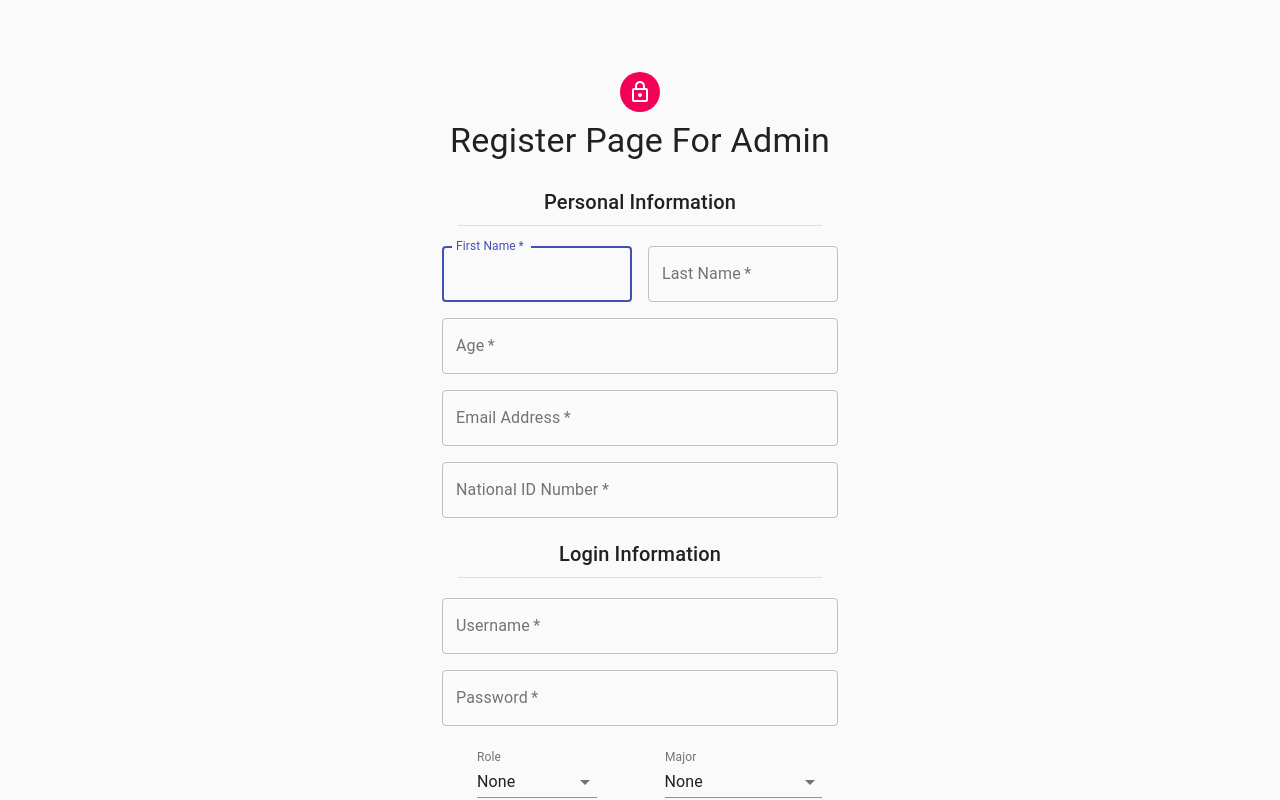
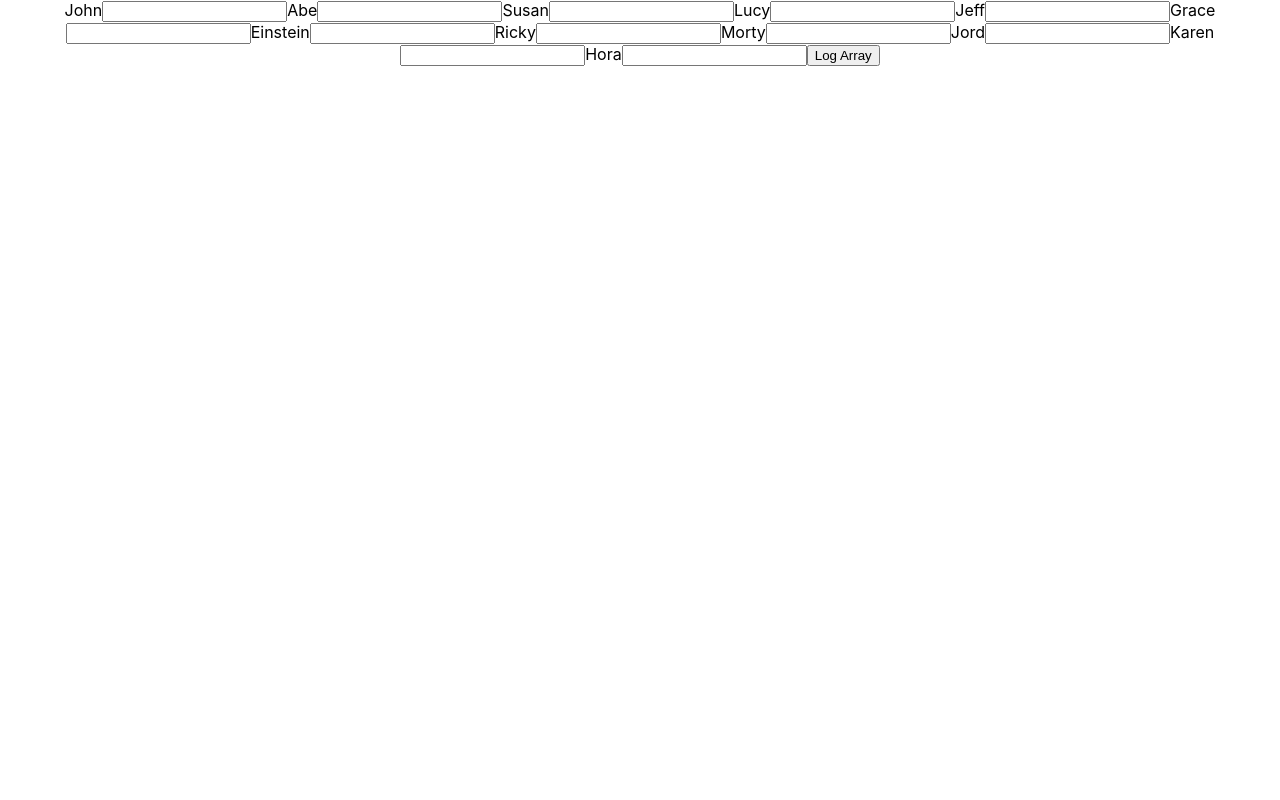
Before and after one commit to sokLeng-Prom/school-management, a React (Create React App) app: page /sign-up in a window 1280 px wide. Shown: the top 800 px of the page. Built offline with nearby package versions, Linux system fonts and the light colour scheme; data requests are answered from the project's data file.

Commit message:
finish skeleton for score sheet

```diff
--- a/src/App.js
+++ b/src/App.js
@@ -3,9 +3,10 @@ import "./App.css";
 import SignIn from "./template/SignIn";
 import SignUp from "./template/SignUp";
 import AttendanceSheet from "./template/AttendanceSheet";
+import ScoreSheet from "./template/ScoreSheet";
 import { useEffect, useState } from "react";
 
-import { BASE_URL } from "./static/const";
+import { BASE_URL, UUID_API_URL } from "./static/const";
 
 import Home from "./test/Home";
 import AfterSignIn from "./test/AfterSignIn";
@@ -29,15 +30,26 @@ function App() {
     else return res.data;
   };
 
+  const getUUID = async () => {
+    const res = await axios.get(UUID_API_URL);
+    return res.data;
+  };
+
+  const fSignUp = async () => {
+    // uuid req
+    const uuid = await getUUID();
+  };
+
   return (
     <div className="App">
-      <Router>
+      <ScoreSheet />
+      {/* <Router>
         <Switch>
           <Route exact path="/">
             <Home />
           </Route>
           <Route path="/sign-up">
-            <SignUp />
+            <SignUp onSubmit={fSignUp} />
           </Route>
           <Route path="/sign-in">
             <SignIn onSubmit={fSignIn} />
@@ -46,7 +58,7 @@ function App() {
             <AfterSignIn />
           </Route>
         </Switch>
-      </Router>
+      </Router> */}
       {/* <SignIn onSubmit={fSignIn} /> */}
       {/* <AttendanceSheet></AttendanceSheet> */}
       {/* {console.log(users[0].data.students)} */}
--- a/src/static/const.js
+++ b/src/static/const.js
@@ -1,8 +1,9 @@
 const BASE_URL = "http://localhost:3001";
+const UUID_API_URL = "https://www.uuidgenerator.net/api/version1";
 const isNumber = (string) => {
   const reg = /^[0-9]+$/;
   if (string.length === 0) return true;
-  return reg.test(string) && parseInt(string) < 100 && parseInt(string) !== NaN;
+  return reg.test(string) && parseInt(string) !== NaN;
 };
 const isEmail = (string) => {
   const reg = /^[\w-\.]+@([\w-]+\.)+[\w-]{2,4}$/;
@@ -10,4 +11,4 @@ const isEmail = (string) => {
 
   return reg.test(string);
 };
-export { BASE_URL, isNumber, isEmail };
+export { BASE_URL, isNumber, isEmail, UUID_API_URL };
--- /dev/null
+++ b/src/template/ScoreSheet.js
@@ -0,0 +1,54 @@
+import { useState } from "react";
+import { isNumber } from "../static/const";
+export default function ScoreSheet() {
+  const mockData = [
+    "John",
+    "Abe",
+    "Susan",
+    "Lucy",
+    "Jeff",
+    "Grace",
+    "Einstein",
+    "Ricky",
+    "Morty",
+    "Jord",
+    "Karen",
+    "Hora",
+  ];
+  const [scores, setScores] = useState(new Array(mockData.length));
+  const clickHandler = () => {
+    console.log(JSON.stringify(scores));
+  };
+  const renderStudentsScoreInput = mockData.map((name, index) => {
+    return (
+      <label title={name} key={index}>
+        {name}
+        <input
+          type="text"
+          required
+          onChange={(e) => {
+            if (isNumber(e.target.value)) {
+              var newScores = scores;
+              const newData = {
+                [name]: !e.target.value ? 0 : parseInt(e.target.value),
+              };
+              newScores[index] = newData;
+              setScores(newScores);
+              console.log(e.target.parentElement.title);
+              console.log(
+                `newScore[${index}]: ${JSON.stringify(newScores[index])}`
+              );
+            }
+          }}
+        />
+      </label>
+    );
+  });
+
+  return (
+    <div>
+      {renderStudentsScoreInput}
+      <button onClick={clickHandler}>Log Array</button>
+    </div>
+  );
+}
--- a/src/template/SignUp.js
+++ b/src/template/SignUp.js
@@ -66,7 +66,7 @@ const useStyles = makeStyles((theme) => ({
   },
 }));
 
-export default function SignUp() {
+export default function SignUp(props) {
   const classes = useStyles();
 
   const [firstName, setFirstName] = useState();
@@ -81,18 +81,23 @@ export default function SignUp() {
   const [role, setRole] = useState();
   const [major, setMajor] = useState();
 
+  const submitHandler = async (e) => {
+    e.preventDefault();
+    const data = await props.onSubmit();
+    console.log(data);
+  };
   // info needed: age, name, email, national_id_num, role, major, username, password
   return (
-    <Container component="main" maxWidth="xs">
+    <Container component="main" maxWidth="sm">
       <CssBaseline />
       <div className={classes.paper}>
         <Avatar className={classes.avatar}>
           <LockOutlinedIcon />
         </Avatar>
         <Typography component="h1" variant="h4">
-          Register Page For Admin
+          Registration Page(Admin Access Only)
         </Typography>
-        <form className={classes.form}>
+        <form className={classes.form} onSubmit={submitHandler}>
           <Grid container alignItems="center">
             <Grid item xs>
               <Typography gutterBottom variant="h6">
@@ -102,7 +107,7 @@ export default function SignUp() {
           </Grid>
           <Divider variant="middle" />
           <br></br>
-          <Grid container spacing={2}>
+          <Grid container spacing={1}>
             <Grid item xs={12} sm={6}>
               <TextField
                 autoComplete="fname"
@@ -143,7 +148,10 @@ export default function SignUp() {
                 label="Age"
                 name="Age"
                 onChange={(e) => {
-                  if (!isNumber(e.target.value)) {
+                  if (
+                    !isNumber(e.target.value) &&
+                    parseInt(e.target.value) > 100
+                  ) {
                     setAgeInputValidation(false);
                   } else {
                     setAgeInputValidation(true);
@@ -226,6 +234,7 @@ export default function SignUp() {
                   Role
                 </InputLabel>
                 <NativeSelect
+                  required
                   // value={state.age}
                   // onChange={handleChange}
                   // inputProps={{
@@ -240,12 +249,13 @@ export default function SignUp() {
                 </NativeSelect>
               </FormControl>
             </Grid>
-            <Grid item xs={6}>
+            <Grid item>
               <FormControl className={classes.formControl}>
                 <InputLabel shrink htmlFor="age-native-label-placeholder">
                   Major
                 </InputLabel>
                 <NativeSelect
+                  required
                   // value={state.age}
                   // onChange={handleChange}
                   // inputProps={{
@@ -279,13 +289,13 @@ export default function SignUp() {
           >
             Sign Up
           </Button>
-          <Grid container justify="flex-end">
+          {/* <Grid container justify="flex-end">
             <Grid item>
               <Link href="#" variant="body2">
                 Already have an account? Sign in
               </Link>
             </Grid>
-          </Grid>
+          </Grid> */}
         </form>
       </div>
       <Box mt={5}>
```
Also changed, not shown: 1 other file (tests, documents, lock files or other folders). Lines whose indentation alone changed are shown as unchanged.
